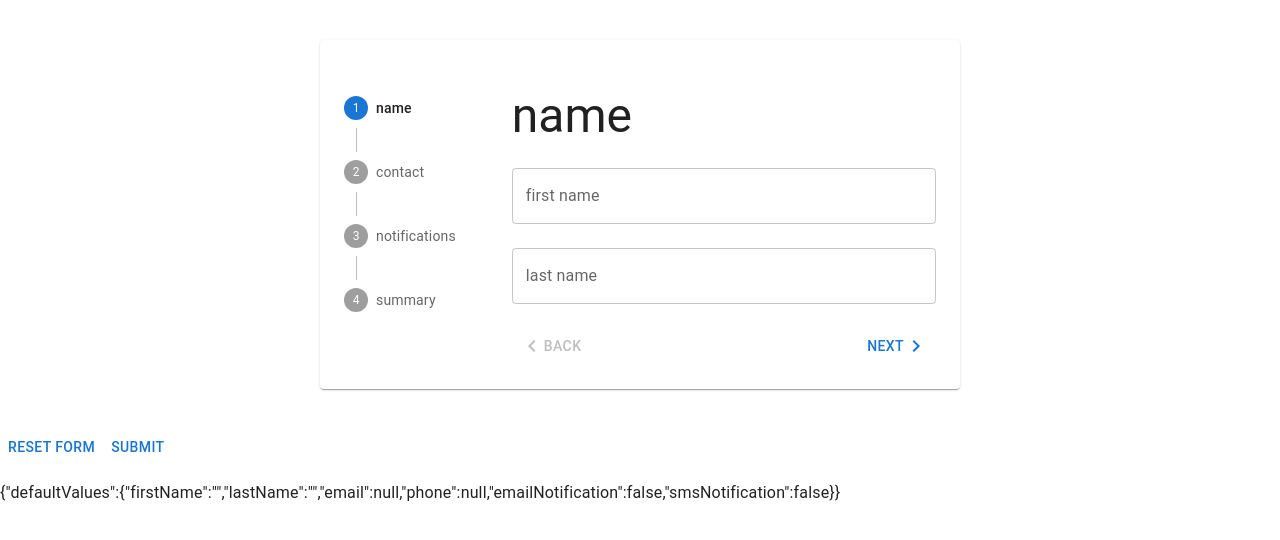
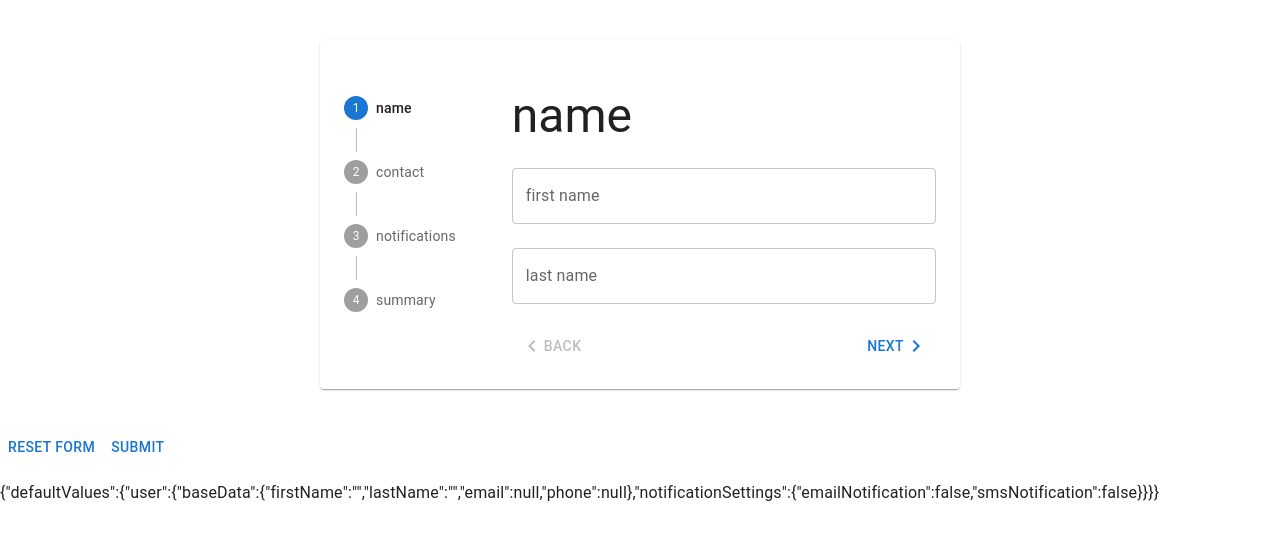
Before and after one commit to janosnanai/rhf-form-wiz-proto, a React (Vite) app: page / in a window 1280 px wide. Shown: the top 540 px of the page. Built offline with nearby package versions, Linux system fonts and the light colour scheme.

Commit message:
nesting issue - incomplete

```diff
--- a/src/components/forms/contact-form/index.tsx
+++ b/src/components/forms/contact-form/index.tsx
@@ -1,10 +1,25 @@
 import TextInput from "../_inputs/text-input";
 
-function ContactForm() {
+interface ContactFormProps {
+  nesting?: string[];
+}
+
+function ContactForm(props: ContactFormProps) {
+  let nestingPrefix = "";
+
+  if (props.nesting) {
+    nestingPrefix =
+      props.nesting.join(".") + (props.nesting.length > 0 ? "" : ".");
+  }
+
   return (
     <>
-      <TextInput name="email" type="email" label="email address" />
-      <TextInput name="phone" label="phone number" />
+      <TextInput
+        name={nestingPrefix + "email"}
+        type="email"
+        label="email address"
+      />
+      <TextInput name={nestingPrefix + "phone"} label="phone number" />
     </>
   );
 }
--- a/src/features/user-wiz/index.tsx
+++ b/src/features/user-wiz/index.tsx
@@ -39,6 +39,7 @@ function UserWiz() {
 
   interface FormStep {
     name: string;
+    nesting?: string[];
     touched?: boolean;
     error?: boolean;
     type: string;
@@ -48,6 +49,7 @@ function UserWiz() {
   const [steps, setSteps] = useState<FormStep[]>([
     {
       name: "name",
+      nesting: ["user", "baseData"],
       touched: false,
       error: false,
       type: "form",
@@ -55,6 +57,7 @@ function UserWiz() {
     },
     {
       name: "contact",
+      nesting: ["user", "baseData"],
       touched: false,
       error: false,
       type: "form",
@@ -62,6 +65,7 @@ function UserWiz() {
     },
     {
       name: "notifications",
+      nesting: ["user", "notificationSettings"],
       touched: false,
       error: false,
       type: "form",
--- a/src/features/user-wiz/schema/user-schema.ts
+++ b/src/features/user-wiz/schema/user-schema.ts
@@ -12,14 +12,22 @@ import {
   notificationDefaults,
 } from "../../../components/forms/notification-form/schema/notification-schema";
 
-export const userSchema = nameSchema
-  .merge(contactSchema)
-  .merge(notificationSchema);
+// export const userSchema = nameSchema
+//   .merge(contactSchema)
+//   .merge(notificationSchema);
+
+export const userSchema = z.object({
+  user: z.object({
+    baseData: nameSchema.merge(contactSchema),
+    notificationSettings: notificationSchema,
+  }),
+});
 
 export type UserInput = z.infer<typeof userSchema>;
 
 export const userDefaults: UserInput = {
-  ...nameDefaults,
-  ...contactDefaults,
-  ...notificationDefaults,
+  user: {
+    baseData: { ...nameDefaults, ...contactDefaults },
+    notificationSettings: { ...notificationDefaults },
+  },
 };
```
Also changed, not shown: src/utils/make-nested-zod-schema.ts (added, +13 -0 lines).
